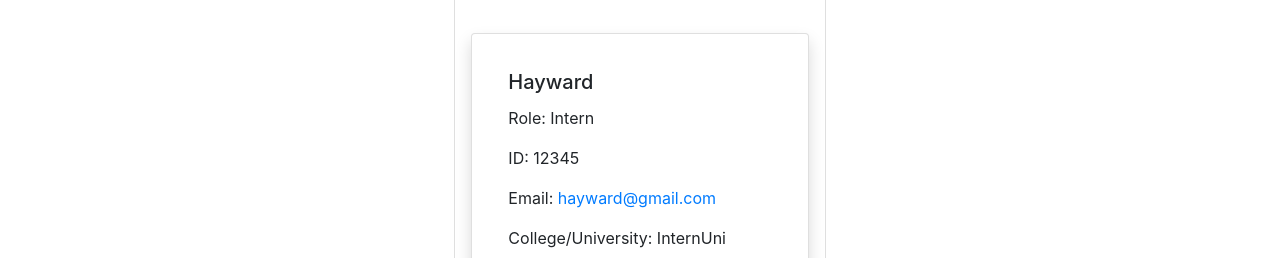
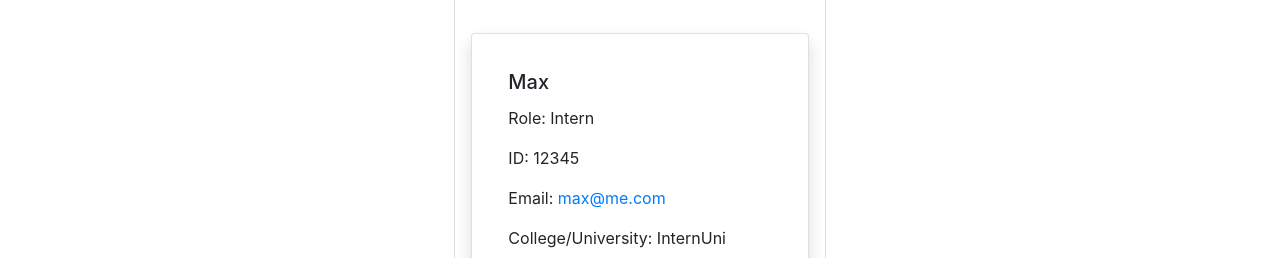
Before and after one commit to hpurring/team-profile-generator, a website: page team.html in a window 1280 px wide. Shown: the part 708-966 px from the top of the page. Drawn offline with nearby package versions, Linux system fonts and the light colour scheme.

Commit message:
readme edits

```diff
--- a/team.html
+++ b/team.html
@@ -37,10 +37,10 @@
            </div>
       <div class="card m-3 shadow p-3 mb-5 bg-white rounded" style="width: auto;">
               <div class="card-body">
-                <h5 class="card-title">Hayward</h5>
+                <h5 class="card-title">Max</h5>
                 <p class="card-text">Role: Intern</p>
                 <p class="card-text">ID: 12345</p>
-                <p class="card-text">Email: <a href="mailtohayward@gmail.com">hayward@gmail.com</a></p>
+                <p class="card-text">Email: <a href="mailtomax@me.com">max@me.com</a></p>
                 <p class="card-text">College/University: InternUni</p>
               </div>
           </div>
```
Also changed, not shown: README.md.
